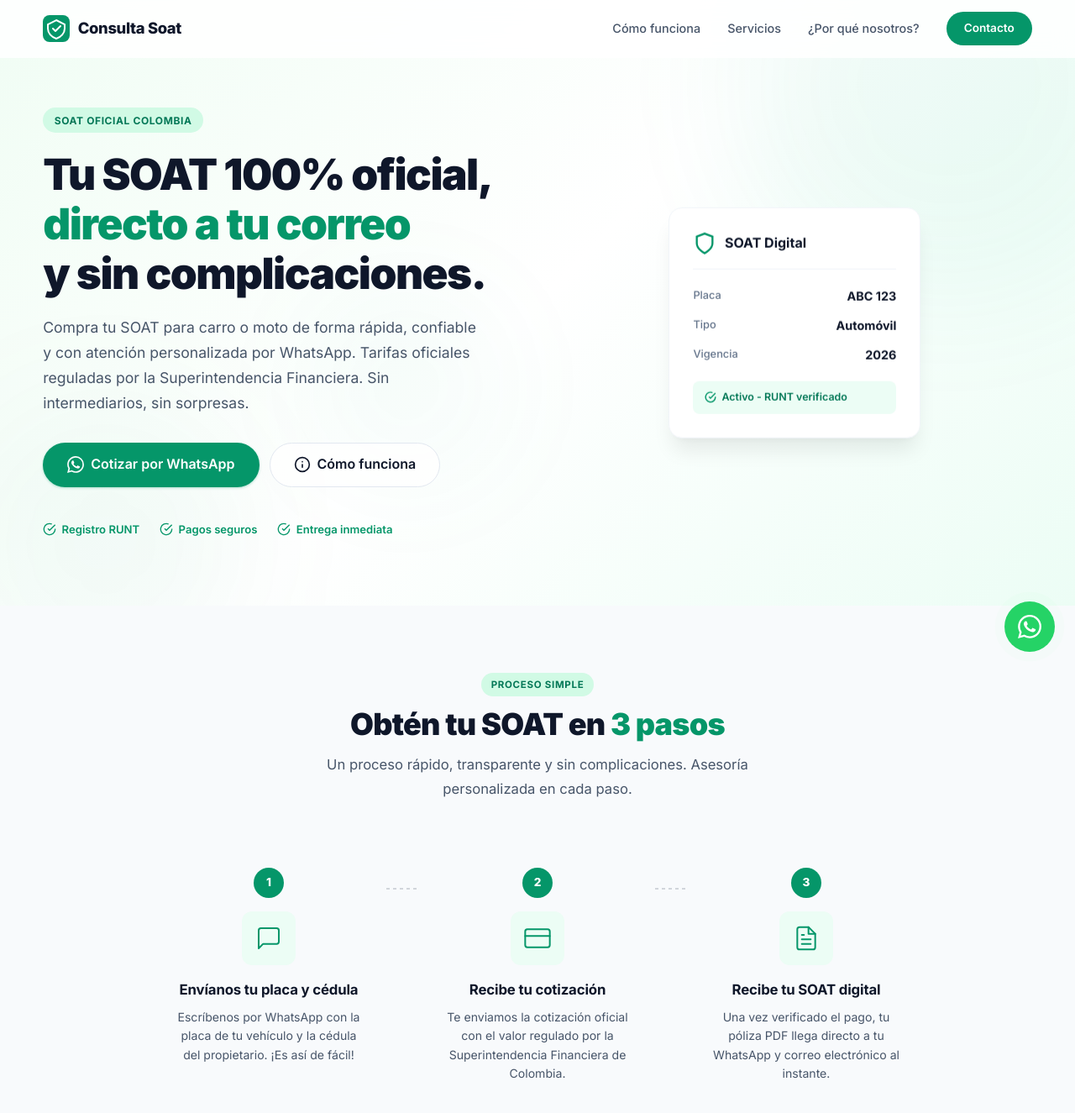
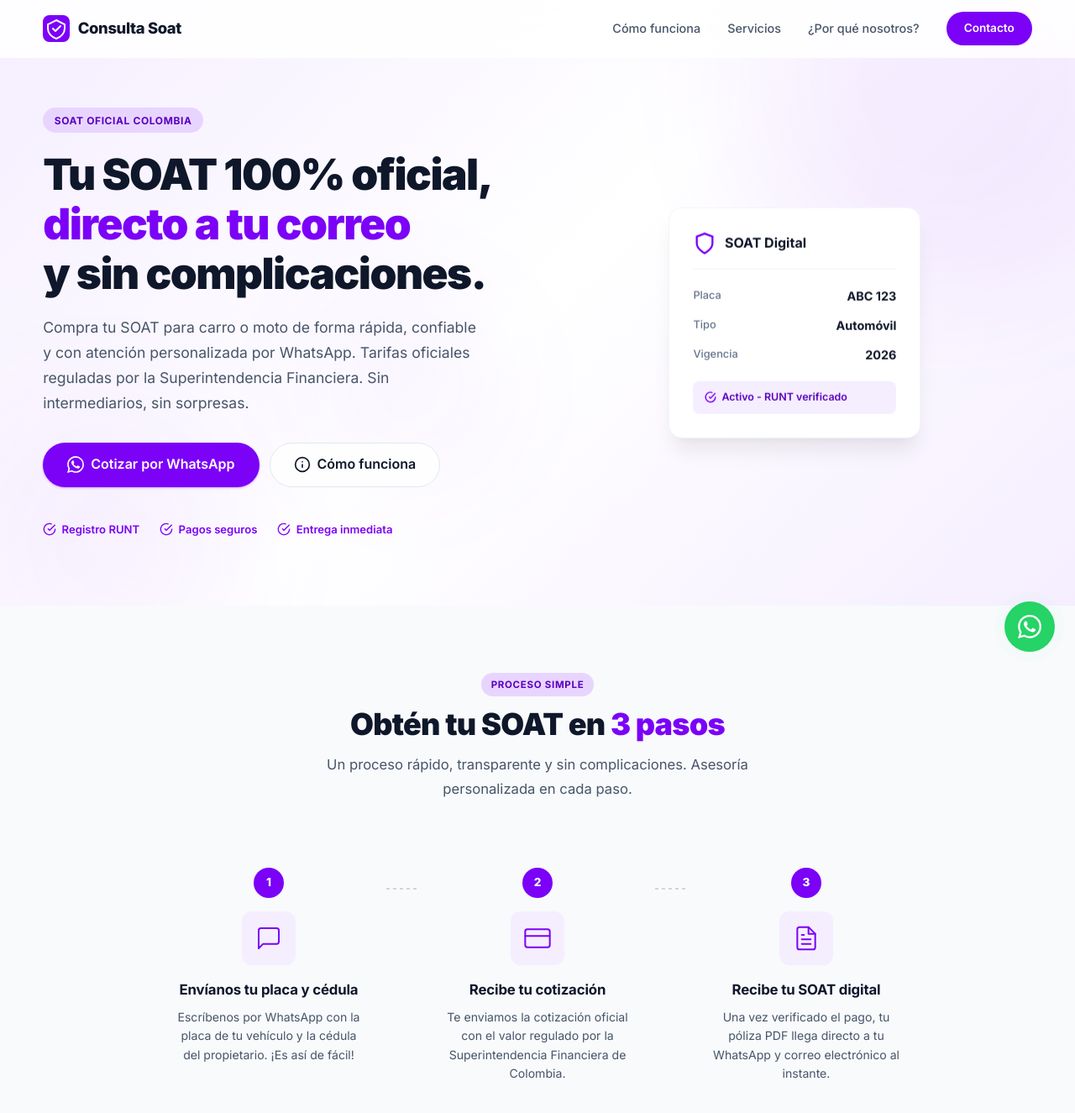
Before and after one commit to JeisonCastro/consulta-soat, a plain HTML site: page index.html in a window 1280 px wide. Shown: the top 1325 px of the page at 84% size. Drawn offline with Linux system fonts and the light colour scheme; a script that the page names is missing.

Commit message:
feat: implement color #7B01F7 (purple accent) across entire site

```diff
--- a/index.html
+++ b/index.html
@@ -21,7 +21,7 @@
             <a href="#" class="brand">
                 <span class="brand-icon">
                     <svg width="32" height="32" viewBox="0 0 32 32" fill="none" xmlns="http://www.w3.org/2000/svg">
-                        <rect width="32" height="32" rx="8" fill="#059669"/>
+                        <rect width="32" height="32" rx="8" fill="#7B01F7"/>
                         <path d="M16 6L26 11V16C26 21.5 21.7 26.4 16 28C10.3 26.4 6 21.5 6 16V11L16 6Z" stroke="white" stroke-width="2" fill="none"/>
                         <path d="M12 16L15 19L21 13" stroke="white" stroke-width="2" stroke-linecap="round" stroke-linejoin="round"/>
                     </svg>
@@ -82,7 +82,7 @@
                 <div class="hero-card-stack">
                     <div class="hero-card hero-card-front">
                         <div class="hero-card-header">
-                            <svg width="28" height="28" viewBox="0 0 24 24" fill="none" stroke="#059669" stroke-width="2"><path d="M12 22s8-4 8-10V5l-8-3-8 3v7c0 6 8 10 8 10z"/></svg>
+                            <svg width="28" height="28" viewBox="0 0 24 24" fill="none" stroke="#7B01F7" stroke-width="2"><path d="M12 22s8-4 8-10V5l-8-3-8 3v7c0 6 8 10 8 10z"/></svg>
                             <span>SOAT Digital</span>
                         </div>
                         <div class="hero-card-body">
@@ -100,7 +100,7 @@
                             </div>
                         </div>
                         <div class="hero-card-status">
-                            <svg width="14" height="14" viewBox="0 0 24 24" fill="none" stroke="#059669" stroke-width="2.5"><path d="M22 11.08V12a10 10 0 1 1-5.93-9.14"/><polyline points="22 4 12 14.01 9 11.01"/></svg>
+                            <svg width="14" height="14" viewBox="0 0 24 24" fill="none" stroke="#7B01F7" stroke-width="2.5"><path d="M22 11.08V12a10 10 0 1 1-5.93-9.14"/><polyline points="22 4 12 14.01 9 11.01"/></svg>
                             <span>Activo - RUNT verificado</span>
                         </div>
                     </div>
@@ -120,7 +120,7 @@
                 <div class="step-card" data-animate>
                     <div class="step-number">1</div>
                     <div class="step-icon">
-                        <svg width="32" height="32" viewBox="0 0 24 24" fill="none" stroke="#059669" stroke-width="1.5" stroke-linecap="round" stroke-linejoin="round"><path d="M21 15a2 2 0 0 1-2 2H7l-4 4V5a2 2 0 0 1 2-2h14a2 2 0 0 1 2 2z"/></svg>
+                        <svg width="32" height="32" viewBox="0 0 24 24" fill="none" stroke="#7B01F7" stroke-width="1.5" stroke-linecap="round" stroke-linejoin="round"><path d="M21 15a2 2 0 0 1-2 2H7l-4 4V5a2 2 0 0 1 2-2h14a2 2 0 0 1 2 2z"/></svg>
                     </div>
                     <h3 class="step-title">Envíanos tu placa y cédula</h3>
                     <p class="step-desc">Escríbenos por WhatsApp con la placa de tu vehículo y la cédula del propietario. ¡Es así de fácil!</p>
@@ -131,7 +131,7 @@
                 <div class="step-card" data-animate>
                     <div class="step-number">2</div>
                     <div class="step-icon">
-                        <svg width="32" height="32" viewBox="0 0 24 24" fill="none" stroke="#059669" stroke-width="1.5" stroke-linecap="round" stroke-linejoin="round"><rect x="1" y="4" width="22" height="16" rx="2" ry="2"/><line x1="1" y1="10" x2="23" y2="10"/></svg>
+                        <svg width="32" height="32" viewBox="0 0 24 24" fill="none" stroke="#7B01F7" stroke-width="1.5" stroke-linecap="round" stroke-linejoin="round"><rect x="1" y="4" width="22" height="16" rx="2" ry="2"/><line x1="1" y1="10" x2="23" y2="10"/></svg>
                     </div>
                     <h3 class="step-title">Recibe tu cotización</h3>
                     <p class="step-desc">Te enviamos la cotización oficial con el valor regulado por la Superintendencia Financiera de Colombia.</p>
@@ -142,7 +142,7 @@
                 <div class="step-card" data-animate>
                     <div class="step-number">3</div>
                     <div class="step-icon">
-                        <svg width="32" height="32" viewBox="0 0 24 24" fill="none" stroke="#059669" stroke-width="1.5" stroke-linecap="round" stroke-linejoin="round"><path d="M14 2H6a2 2 0 0 0-2 2v16a2 2 0 0 0 2 2h12a2 2 0 0 0 2-2V8z"/><polyline points="14 2 14 8 20 8"/><line x1="16" y1="13" x2="8" y2="13"/><line x1="16" y1="17" x2="8" y2="17"/><polyline points="10 9 9 9 8 9"/></svg>
+                        <svg width="32" height="32" viewBox="0 0 24 24" fill="none" stroke="#7B01F7" stroke-width="1.5" stroke-linecap="round" stroke-linejoin="round"><path d="M14 2H6a2 2 0 0 0-2 2v16a2 2 0 0 0 2 2h12a2 2 0 0 0 2-2V8z"/><polyline points="14 2 14 8 20 8"/><line x1="16" y1="13" x2="8" y2="13"/><line x1="16" y1="17" x2="8" y2="17"/><polyline points="10 9 9 9 8 9"/></svg>
                     </div>
                     <h3 class="step-title">Recibe tu SOAT digital</h3>
                     <p class="step-desc">Una vez verificado el pago, tu póliza PDF llega directo a tu WhatsApp y correo electrónico al instante.</p>
@@ -317,7 +317,7 @@
         <div class="container footer-inner">
             <div class="footer-brand">
                 <span class="brand-icon">
-                    <svg width="28" height="28" viewBox="0 0 32 32" fill="none"><rect width="32" height="32" rx="8" fill="#059669"/><path d="M16 6L26 11V16C26 21.5 21.7 26.4 16 28C10.3 26.4 6 21.5 6 16V11L16 6Z" stroke="white" stroke-width="2" fill="none"/><path d="M12 16L15 19L21 13" stroke="white" stroke-width="2" stroke-linecap="round" stroke-linejoin="round"/></svg>
+                    <svg width="28" height="28" viewBox="0 0 32 32" fill="none"><rect width="32" height="32" rx="8" fill="#7B01F7"/><path d="M16 6L26 11V16C26 21.5 21.7 26.4 16 28C10.3 26.4 6 21.5 6 16V11L16 6Z" stroke="white" stroke-width="2" fill="none"/><path d="M12 16L15 19L21 13" stroke="white" stroke-width="2" stroke-linecap="round" stroke-linejoin="round"/></svg>
                 </span>
                 <span class="footer-brand-text">Consulta Soat</span>
             </div>
--- a/styles.css
+++ b/styles.css
@@ -10,12 +10,12 @@
     --text: #0f172a;
     --text-secondary: #475569;
     --muted: #64748b;
-    --accent: #059669;
-    --accent-light: #10b981;
-    --accent-dark: #047857;
-    --accent-50: #ecfdf5;
-    --accent-100: #d1fae5;
-    --accent-600: #059669;
+    --accent: #7B01F7;
+    --accent-light: #9B3AFF;
+    --accent-dark: #5A00C0;
+    --accent-50: #f5eeff;
+    --accent-100: #e8d5ff;
+    --accent-600: #7B01F7;
     --wa: #25d366;
     --wa-dark: #128c7e;
     --border: #e2e8f0;
@@ -188,12 +188,12 @@ a { text-decoration: none; color: inherit; }
 .btn-primary {
     background: var(--accent);
     color: #fff;
-    box-shadow: 0 1px 3px rgba(5,150,105,.3);
+    box-shadow: 0 1px 3px rgba(123,1,247,.3);
 }
 
 .btn-primary:hover {
     background: var(--accent-dark);
-    box-shadow: 0 4px 12px rgba(5,150,105,.3);
+    box-shadow: 0 4px 12px rgba(123,1,247,.3);
     transform: translateY(-1px);
 }
 
@@ -219,7 +219,7 @@ a { text-decoration: none; color: inherit; }
 
 .btn-nav:hover {
     background: var(--accent-dark);
-    box-shadow: 0 2px 8px rgba(5,150,105,.25);
+    box-shadow: 0 2px 8px rgba(123,1,247,.25);
     transform: translateY(-1px);
 }
 
@@ -247,7 +247,7 @@ a { text-decoration: none; color: inherit; }
     position: relative;
     padding: 8rem 0 5rem;
     overflow: hidden;
-    background: linear-gradient(135deg, #f0fdf4 0%, #ffffff 50%, #ecfdf5 100%);
+    background: linear-gradient(135deg, #f5eeff 0%, #ffffff 50%, #f5eeff 100%);
 }
 
 .hero-bg {
@@ -267,7 +267,7 @@ a { text-decoration: none; color: inherit; }
 .hero-shape-1 {
     width: 500px;
     height: 500px;
-    background: rgba(16, 185, 129, .12);
+    background: rgba(123, 1, 247, .12);
     top: -150px;
     right: -100px;
 }
@@ -275,7 +275,7 @@ a { text-decoration: none; color: inherit; }
 .hero-shape-2 {
     width: 350px;
     height: 350px;
-    background: rgba(5, 150, 105, .08);
+    background: rgba(123, 1, 247, .08);
     bottom: -100px;
     left: -50px;
 }
@@ -283,7 +283,7 @@ a { text-decoration: none; color: inherit; }
 .hero-shape-3 {
     width: 200px;
     height: 200px;
-    background: rgba(16, 185, 129, .1);
+    background: rgba(123, 1, 247, .1);
     top: 50%;
     left: 30%;
 }
```
Also changed, not shown: img/como-pagar-s-e1758124184692.jpg.webp (added).
